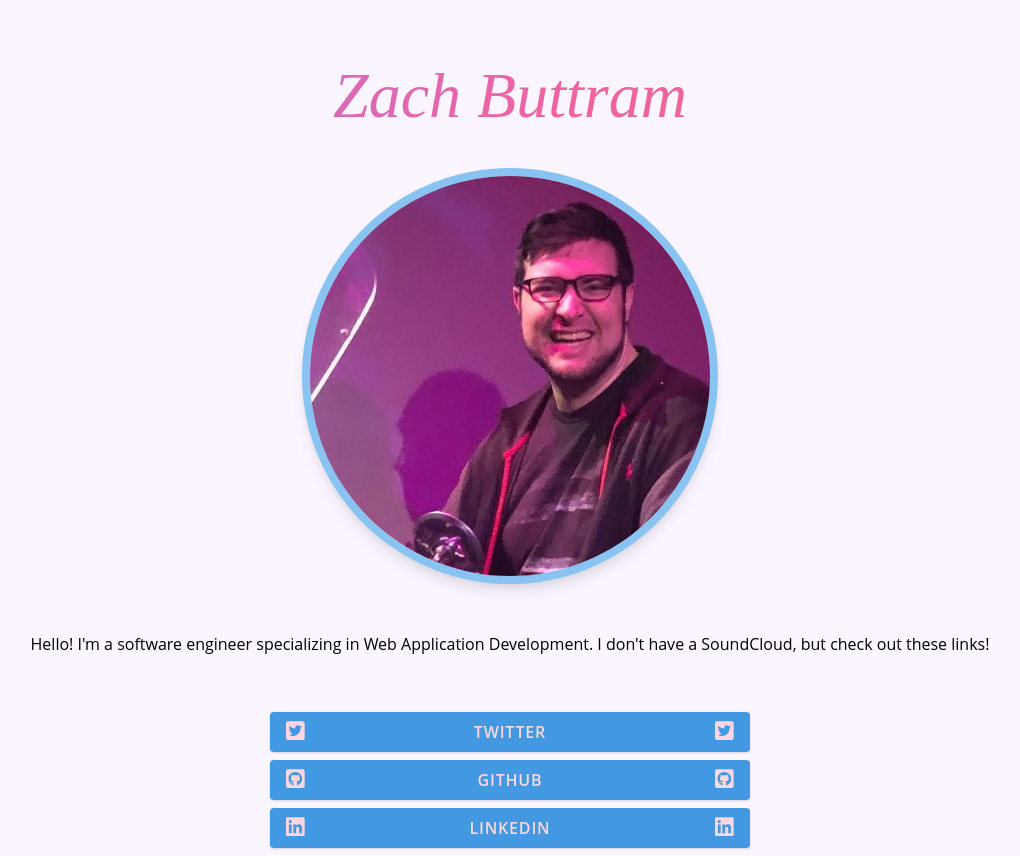
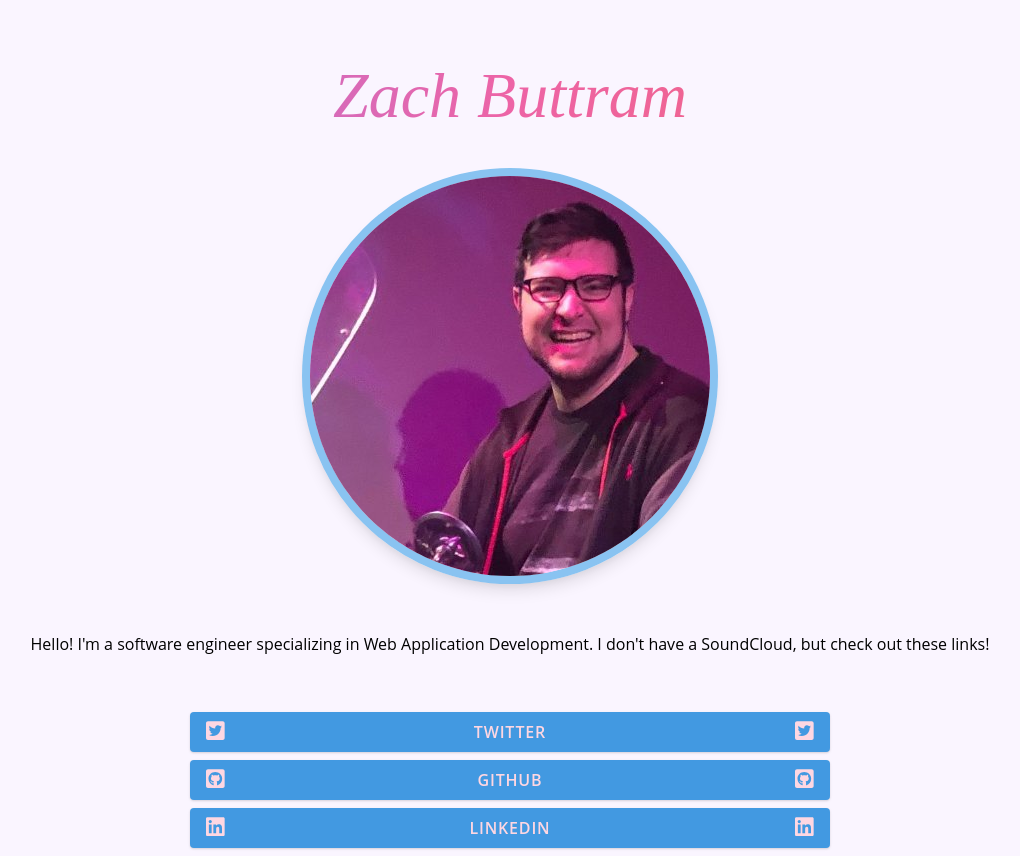
Before and after one commit to zbuttram/zachbuttram.com, a Gatsby site: page / in a window 1280 px wide. Shown: the whole page, without its empty margins (130-1150 px from the left). Built offline with nearby package versions, Linux system fonts and the light colour scheme; Gatsby itself is replaced by a stand-in of ours.

Commit message:
button width fix

```diff
--- a/src/pages/index.js
+++ b/src/pages/index.js
@@ -12,7 +12,7 @@ function HomeLinkOut({ href, children, icon }) {
   return (
     <a
       href={href}
-      className="my-2 mx-auto block w-3/4 py-2 bg-blue-500 rounded text-center text-pink-200 shadow uppercase font-semibold tracking-wider transition duration-300 transform hover:scale-105 hover:bg-blue-300 hover:text-pink-600"
+      className="my-2 mx-auto block w-full py-2 bg-blue-500 rounded text-center text-pink-200 shadow uppercase font-semibold tracking-wider transition duration-300 transform hover:scale-105 hover:bg-blue-300 hover:text-pink-600"
     >
       {icon && (
         <FontAwesomeIcon icon={icon} size="lg" className="ml-4 float-left" />
```
